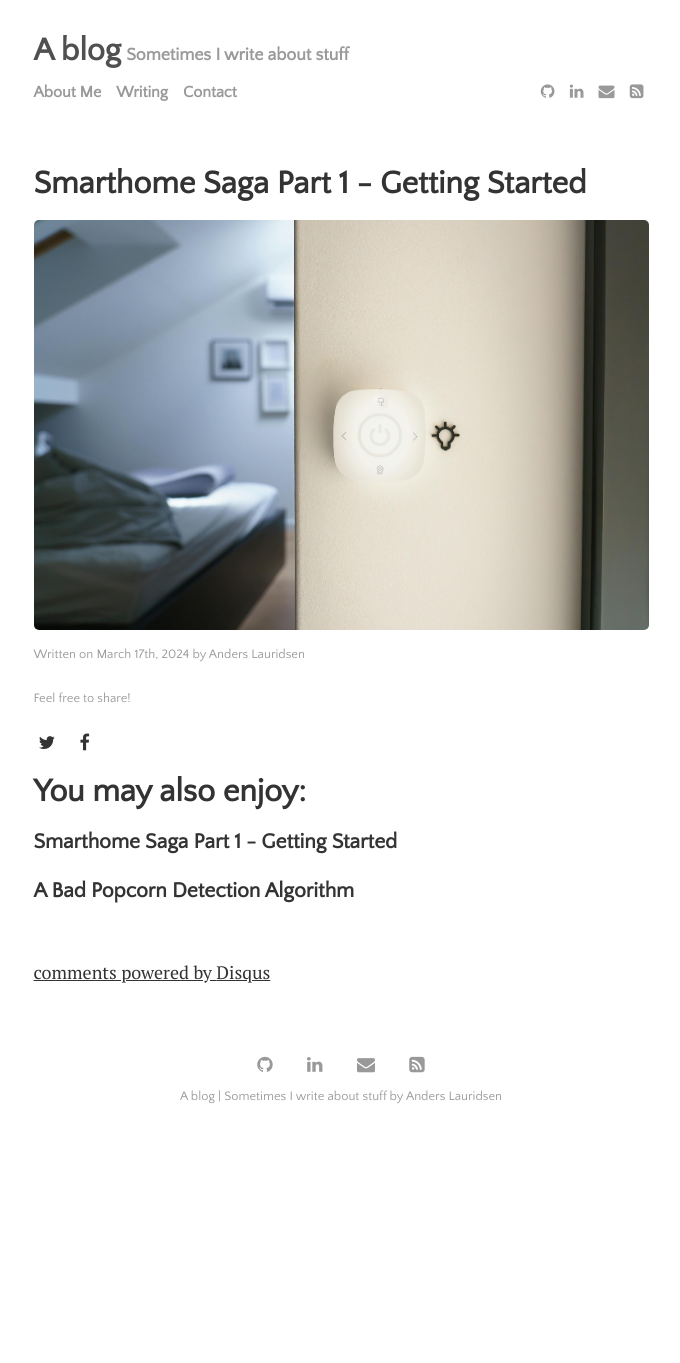
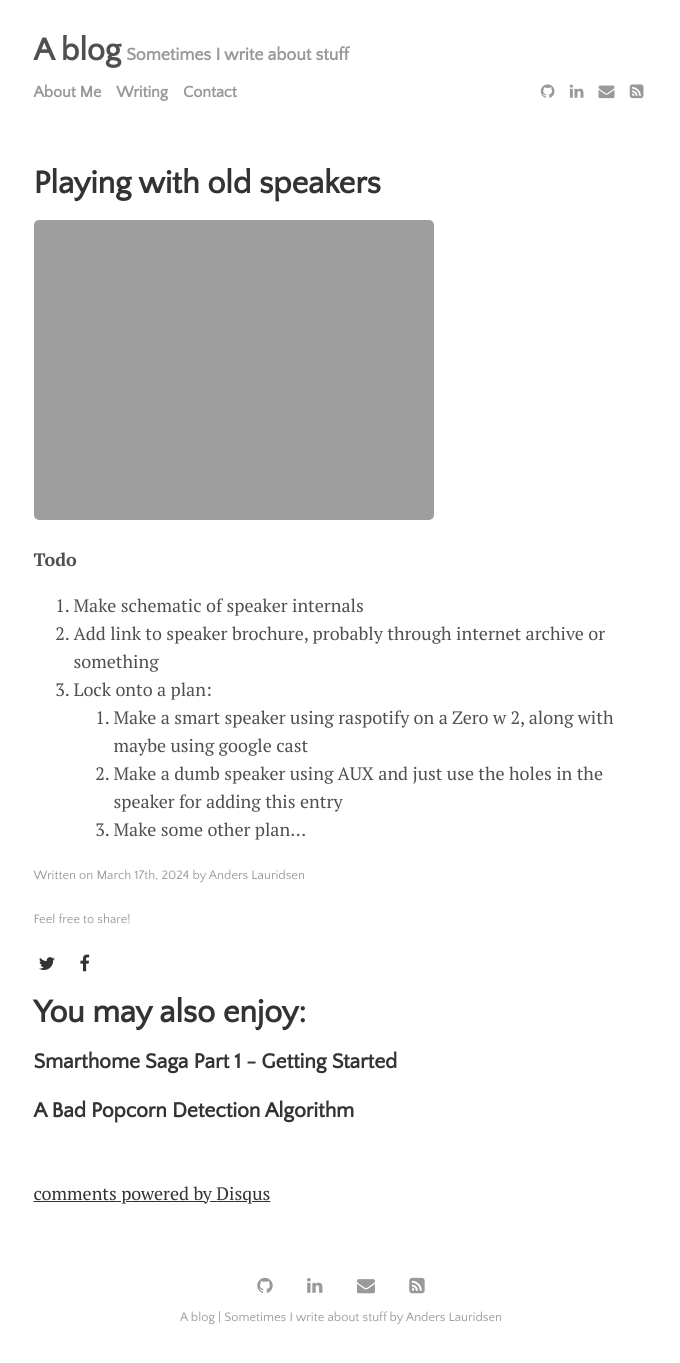
Before and after one commit to ahll19/ahll19.github.io, a Jekyll site: the page built from docs/_posts/2024-03-17-playing_with_speakerd.md, in a window 1280 px wide. Shown: the whole page, without its empty margins (299-979 px from the left). Built offline with Jekyll 4.4.1, drawn with Linux system fonts in a browser that asks for light colours; comment, search, counter and statistics services are not loaded; before the commit the page ends 1142 px from its top, so only the background shows below that.

Commit message:
added todo and placeholder image

```diff
--- a/docs/_posts/2024-03-17-playing_with_speakerd.md
+++ b/docs/_posts/2024-03-17-playing_with_speakerd.md
@@ -1,8 +1,16 @@
 ---
 layout: post
-title: 'Smarthome Saga Part 1 - Getting Started'
+title: 'Playing with old speakers'
 author: "Anders Lauridsen"
 categories: journal
-tags: [python]
-image: royalty_free/pexels-jakub-zerdzicki-17536106.jpg
+tags: [python, rust, speakers, diy, electronics]
+image: posts/2024-03-17/placeholder.jpg
 ---
+
+**Todo**
+1. Make schematic of speaker internals
+2. Add link to speaker brochure, probably through internet archive or something
+3. Lock onto a plan:
+   1. Make a smart speaker using raspotify on a Zero w 2, along with maybe using google cast
+   2. Make a dumb speaker using AUX and just use the holes in the speaker for adding this entry
+   3. Make some other plan...
```
Also changed, not shown: 1 other file.
